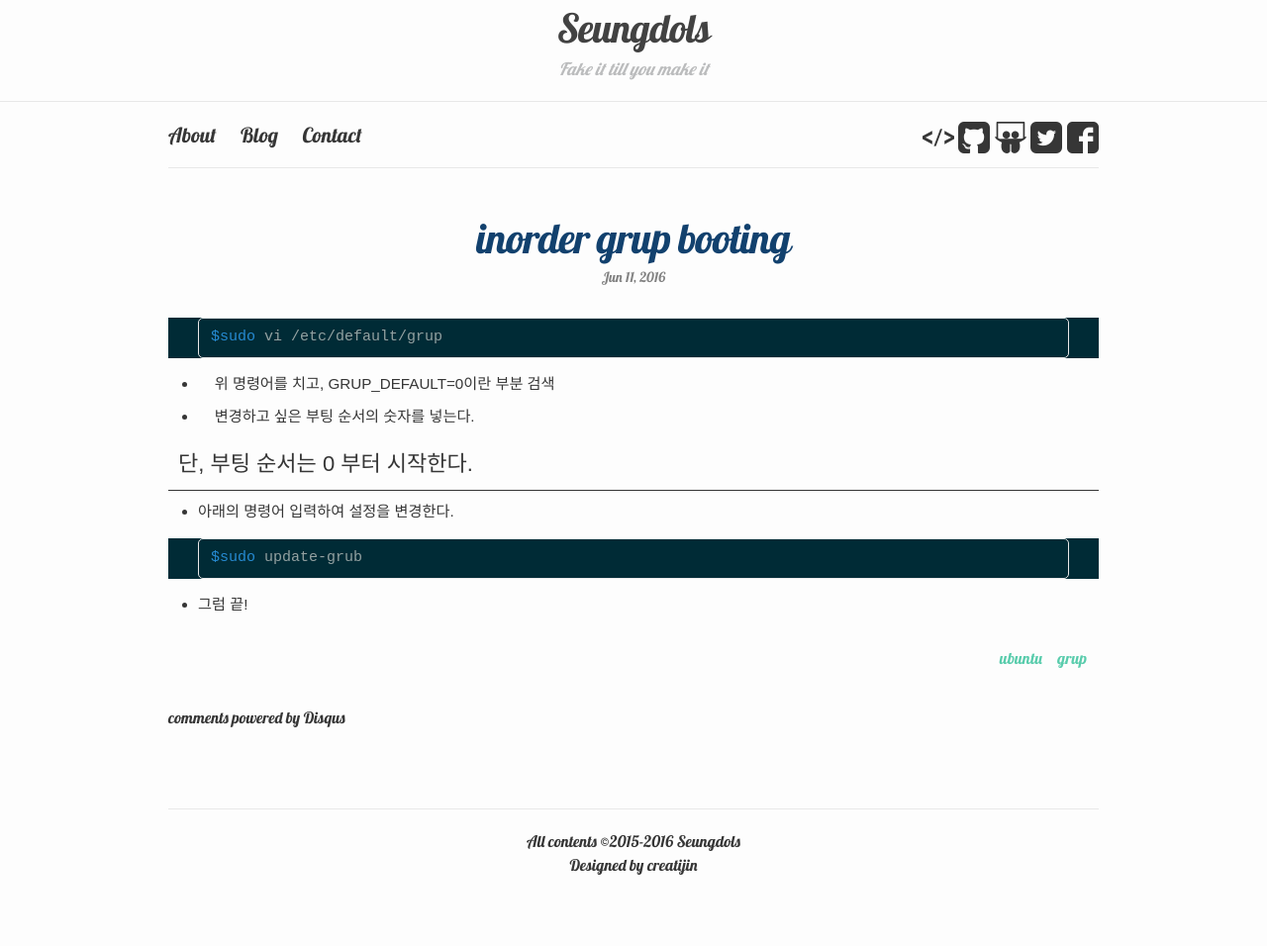
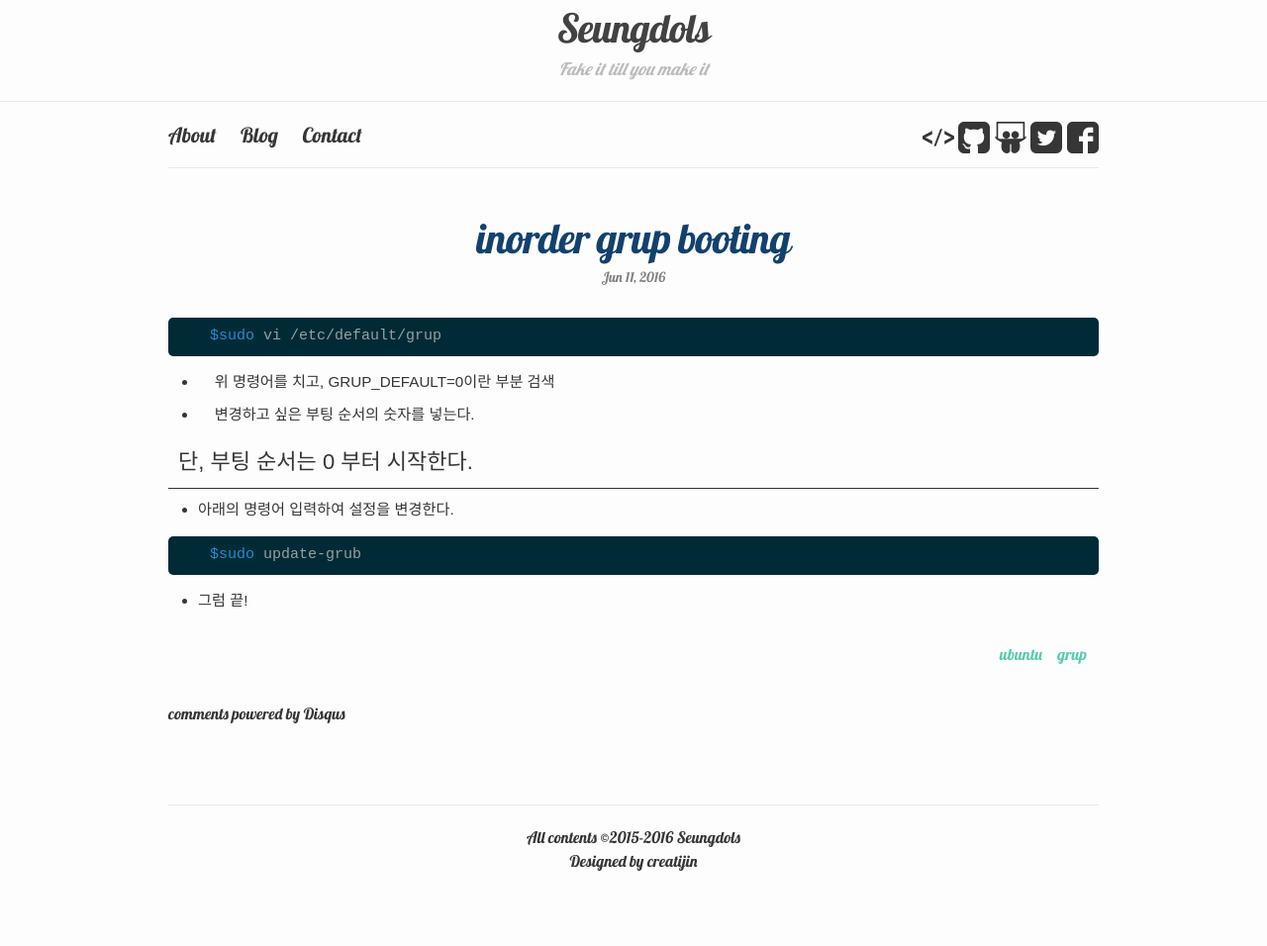
Before and after one commit to seungdols/seungdols.github.io, a Jekyll site: the page built from _posts/2016/2016-06-11-inorder-grup-booting.markdown, in a window 1280 px wide. Shown: the whole page at 99% size. Built offline with Jekyll 4.4.1, drawn with Linux system fonts in a browser that asks for light colours; some web fonts are replaced; comment, search, counter and statistics services are not loaded.

Commit message:
update: syntax highlight

```diff
--- a/_sass/_base.scss
+++ b/_sass/_base.scss
@@ -129,7 +129,7 @@ blockquote {
 pre,
 code {
     font-size: 15px;
-    border: 1px solid $grey-color-light;
+    //border: 1px solid $grey-color-light;
     border-radius: 3px;
     //background-color: #eef;
 }
--- a/_sass/_syntax-highlighting.scss
+++ b/_sass/_syntax-highlighting.scss
@@ -16,7 +16,7 @@ cyan      #2aa198  strings, numbers
 green     #859900  operators, other keywords
 */
 
-.highlight { background-color: #002b36; color: #93a1a1 }
+.highlight { background-color: #002b36; color: #93a1a1; border-radius: 5px; }
 .highlight .c { color: #586e75 } /* Comment */
 .highlight .err { color: #93a1a1 } /* Error */
 .highlight .g { color: #93a1a1 } /* Generic */
```
